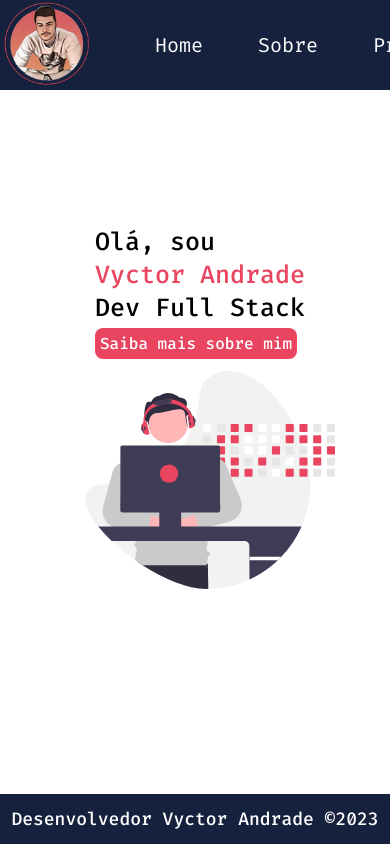
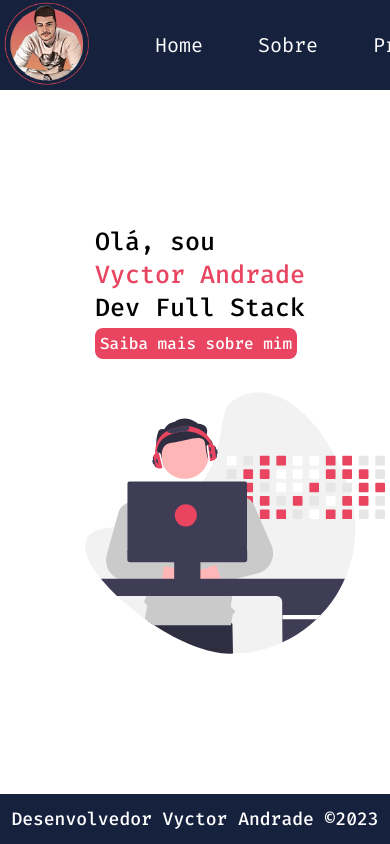
Before and after one commit to vyctorandrade/portfolio, a React (Vite) app: page / in a window 390 px wide. Built offline with nearby package versions, Linux system fonts and the light colour scheme.

Commit message:
Update Home.module.css

```diff
--- a/src/pages/Home/Home.module.css
+++ b/src/pages/Home/Home.module.css
@@ -93,10 +93,10 @@
     }
     .home img{
 
-        width: 250px;
+        width: 300px;
         position:fixed;
 		left:50%;
-		top:35%;
+		top:40%;
 		margin-left:-110px;
 		margin-top:-65px;
 
```
